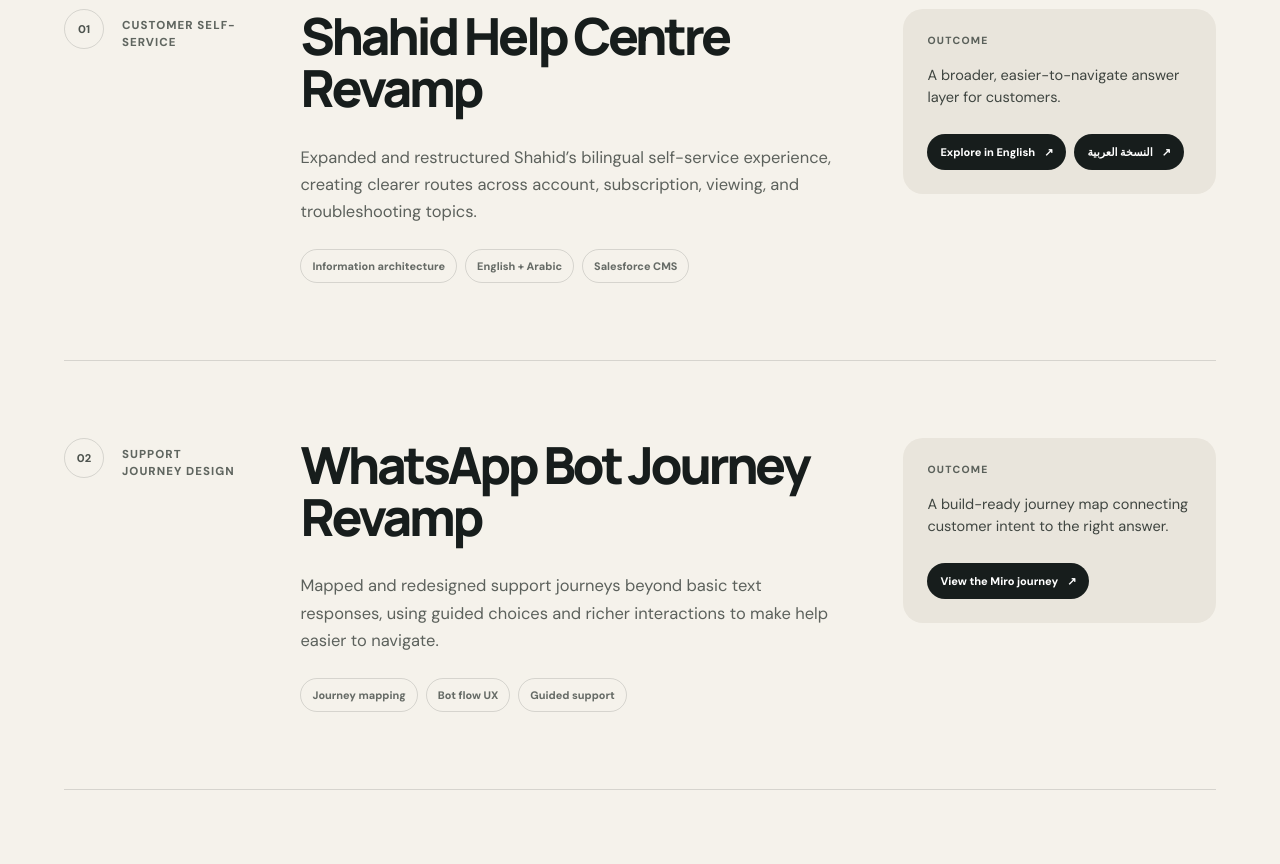
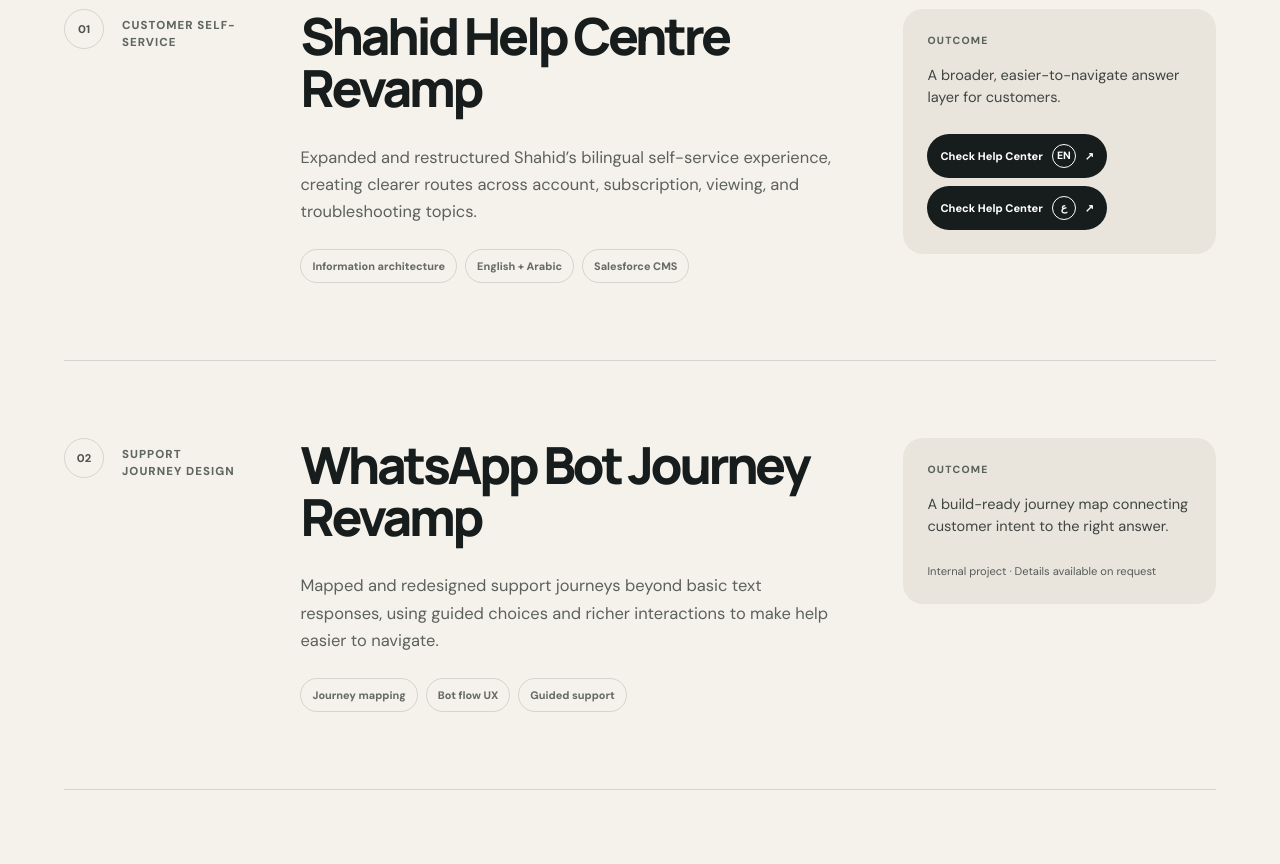
Before and after one commit to Fahalabi/fahalabi.github.io, a plain HTML site: page index.html in a window 1280 px wide. Shown: the part 3120-3984 px from the top of the page. Drawn offline with Linux system fonts and the light colour scheme.

Commit message:
Fix portfolio layout and update project links

```diff
--- a/index.html
+++ b/index.html
@@ -290,9 +290,11 @@
 <span>Outcome</span>
 <p>A broader, easier-to-navigate answer layer for customers.</p>
 <div class="project-links">
-<a href="https://help.shahid.mbc.net/s/?language=en_US" target="_blank" rel="noreferrer">Explore in English <span aria-hidden="true">↗</span>
+<a href="https://help.shahid.mbc.net/s/?language=en_US" target="_blank" rel="noreferrer" aria-label="Check Shahid Help Center in English">Check Help Center<span class="language-icon" aria-hidden="true">EN</span>
+<span aria-hidden="true">↗</span>
 </a>
-<a href="https://help.shahid.mbc.net/s/?language=ar" target="_blank" rel="noreferrer">النسخة العربية <span aria-hidden="true">↗</span>
+<a href="https://help.shahid.mbc.net/s/?language=ar" target="_blank" rel="noreferrer" aria-label="Check Shahid Help Center in Arabic">Check Help Center<span class="language-icon" aria-hidden="true">ع</span>
+<span aria-hidden="true">↗</span>
 </a>
 </div>
 </div>
@@ -316,10 +318,7 @@
 <div class="project-result">
 <span>Outcome</span>
 <p>A build-ready journey map connecting customer intent to the right answer.</p>
-<div class="project-links">
-<a href="https://miro.com/app/board/uXjVGnUhT0c=/?share_link_id=788267958654" target="_blank" rel="noreferrer">View the Miro journey <span aria-hidden="true">↗</span>
-</a>
-</div>
+<p class="internal-note">Internal project · Details available on request</p>
 </div>
 </article>
 <article class="project-card">
--- a/styles.css
+++ b/styles.css
@@ -863,7 +863,7 @@ img {
 
 .market-uae {
   top: 21%;
-  right: 29%;
+  right: 15%;
 }
 
 .market-jordan {
@@ -1403,6 +1403,18 @@ img {
   font-weight: 750;
 }
 
+.language-icon {
+  display: inline-grid;
+  width: 1.5rem;
+  height: 1.5rem;
+  place-items: center;
+  border: 1px solid currentColor;
+  border-radius: 50%;
+  font-size: 0.66rem;
+  font-weight: 800;
+  line-height: 1;
+}
+
 .project-result .internal-note {
   margin-top: 24px;
   color: #565c57;
```
